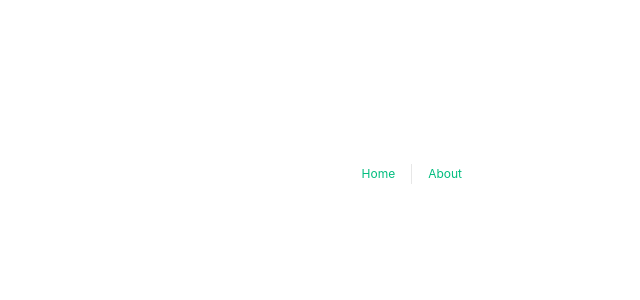
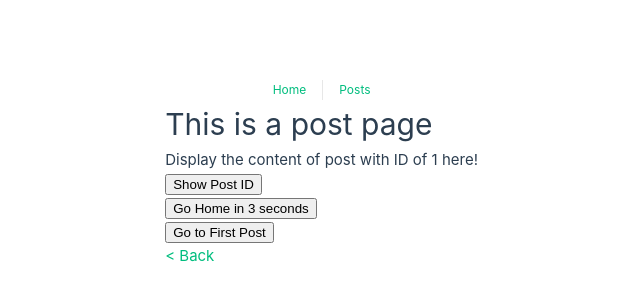
Before and after one commit to ronaldofjc/vue-composition-api-basics, a Vue app: page /postDetail/1 in a window 1280 px wide. Before the commit this address had no page. Shown: the part 242-542 px from the top of the page, without its empty margins (162-802 px from the left). Built offline with nearby package versions, Linux system fonts and the light colour scheme.

Commit message:
vue router

```diff
--- a/src/App.vue
+++ b/src/App.vue
@@ -2,7 +2,7 @@
   <div>
     <nav>
       <RouterLink to="/">Home</RouterLink>
-      <RouterLink to="/about">About</RouterLink>
+      <RouterLink to="/posts">Posts</RouterLink>
     </nav>
     <RouterView />
   </div>
--- a/src/router/index.js
+++ b/src/router/index.js
@@ -10,12 +10,14 @@
       component: HomeView
     },
     {
-      path: '/about',
-      name: 'about',
-      // route level code-splitting
-      // this generates a separate chunk (About.[hash].js) for this route
-      // which is lazy-loaded when the route is visited.
-      component: () => import('../views/AboutView.vue')
+      path: '/posts',
+      name: 'posts',
+      component: () => import('../views/PostsView.vue')
+    },
+    {
+      path: '/postDetail/:id',
+      name: 'postDetail',
+      component: () => import('../views/PostDetailView.vue')
     }
   ]
 })
--- a/src/views/AboutView.vue
+++ /dev/null
@@ -1,10 +0,0 @@
-<template>
-  <div class="about">
-    <h1>About</h1>
-    <textarea v-autofocus />
-  </div>
-</template>
-
-<script setup>
-  import { vAutofocus } from '@/directives/vAutofocus'
-</script>
--- /dev/null
+++ b/src/views/PostDetailView.vue
@@ -0,0 +1,42 @@
+<template>
+  <div class="post-detail">
+    <h1>This is a post page</h1>
+    <p>Display the content of post with ID of {{ $route.params.id }} here!</p>
+    <div>
+      <button @click="showPostId">Show Post ID</button>
+    </div>
+    <div>
+      <button @click="goHomeIn3Seconds">Go Home in 3 seconds</button>
+    </div>
+    <div>
+      <button @click="goToFirstPost">Go to First Post</button>
+    </div>
+    <p><RouterLink to="/posts">&lt; Back</RouterLink></p>
+  </div>
+</template>
+
+<script setup>
+  import { useRoute, useRouter } from 'vue-router'
+
+  const route = useRoute()
+  const router = useRouter()
+
+  const showPostId = () => {
+    alert(`The ID of this post is ${ route.params.id }`)
+  }
+
+  const goHomeIn3Seconds = () => {
+    setTimeout(() => {
+      router.push({ name: 'home' })
+    }, 3000)
+  }
+
+  const goToFirstPost = () => {
+    router.push({
+      name: 'postDetail',
+      params: {
+        id: 'id1'
+      }
+    })
+  }
+</script>
--- /dev/null
+++ b/src/views/PostsView.vue
@@ -0,0 +1,29 @@
+<template>
+  <div class="posts">
+    <h1>Posts</h1>
+
+    <ul>
+      <li>
+        <RouterLink to="/postDetail/id1">Post 1</RouterLink>
+      </li>
+      <li>
+        <RouterLink to="/postDetail/id2">Post 2</RouterLink>
+      </li>
+      <li>
+        <RouterLink to="/postDetail/id3">Post 3</RouterLink>
+      </li>
+    </ul>
+
+    <textarea v-autofocus />
+  </div>
+</template>
+
+<script setup>
+  import { vAutofocus } from '@/directives/vAutofocus'
+</script>
+
+<style scoped>
+ul {
+  margin-bottom: 30px;
+}
+</style>
```
